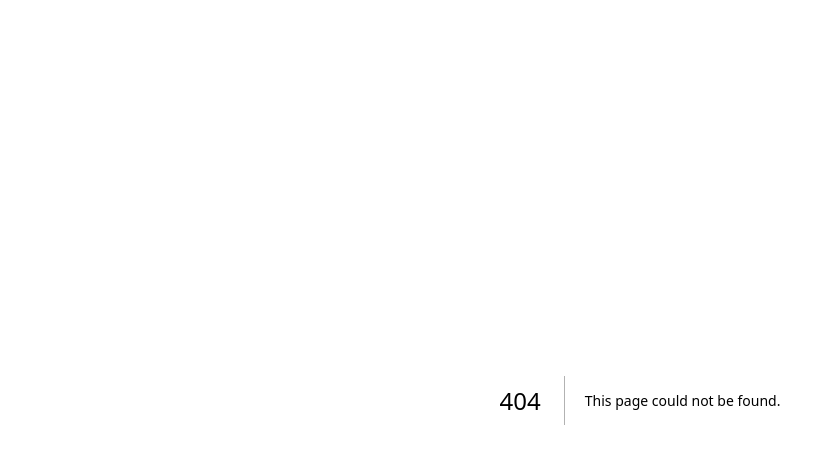
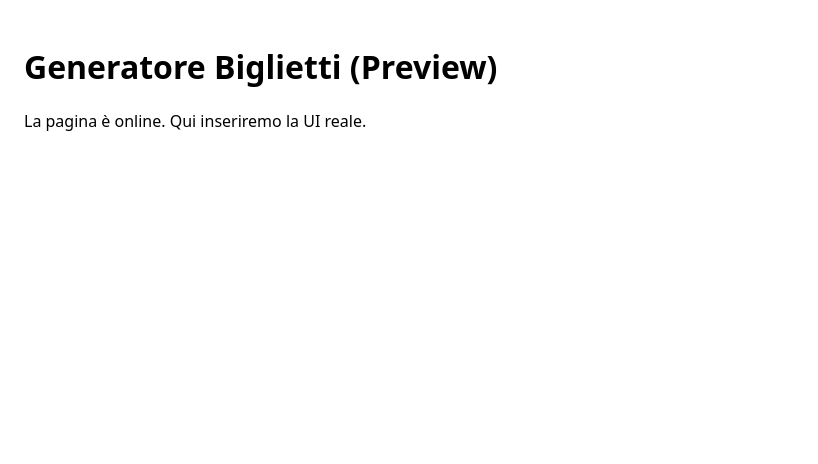
Before and after one commit to edysma/xmas-events-app, a Next.js app: page /admin/generator in a window 1280 px wide. Before the commit this address had no page. Shown: the top 464 px of the page, without its empty margins (0-818 px from the left). Built offline with nearby package versions, Linux system fonts and the light colour scheme.

Commit message:
Create page.tsx

```diff
--- /dev/null
+++ b/app/admin/generator/page.tsx
@@ -0,0 +1,8 @@
+export default function Page() {
+  return (
+    <main style={{padding:'24px', fontFamily:'system-ui'}}>
+      <h1>Generatore Biglietti (Preview)</h1>
+      <p>La pagina è online. Qui inseriremo la UI reale.</p>
+    </main>
+  );
+}
```
